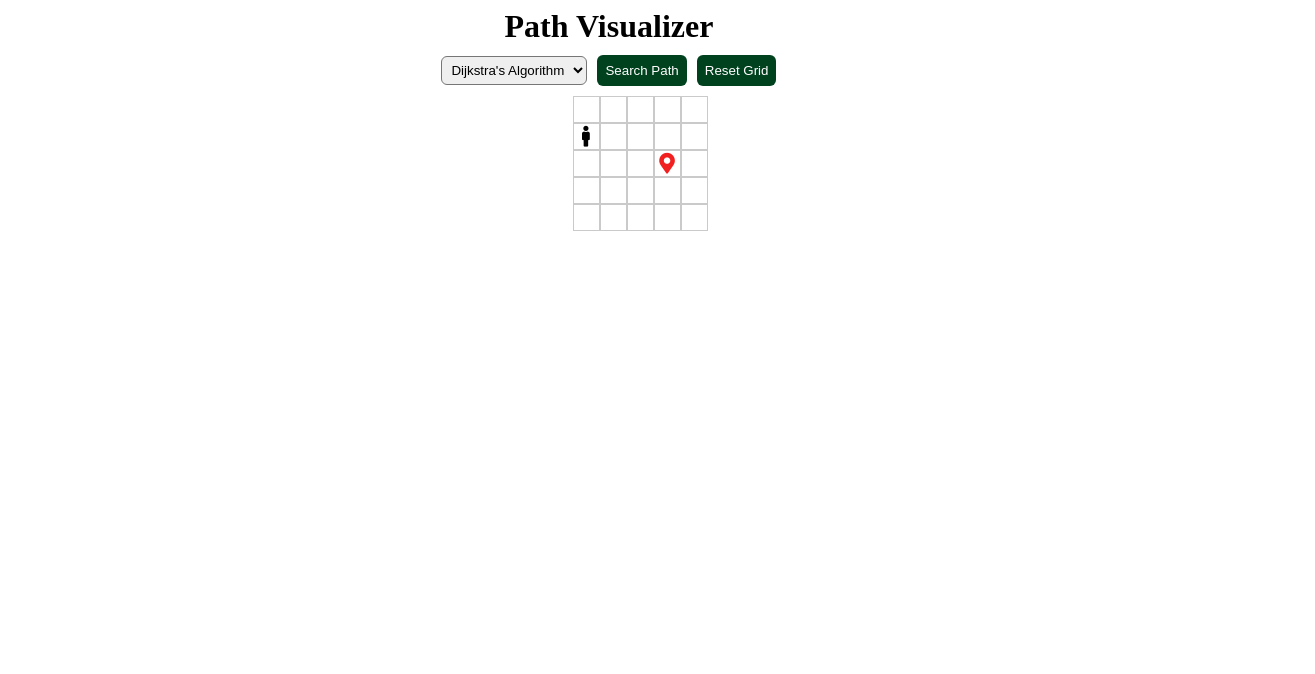
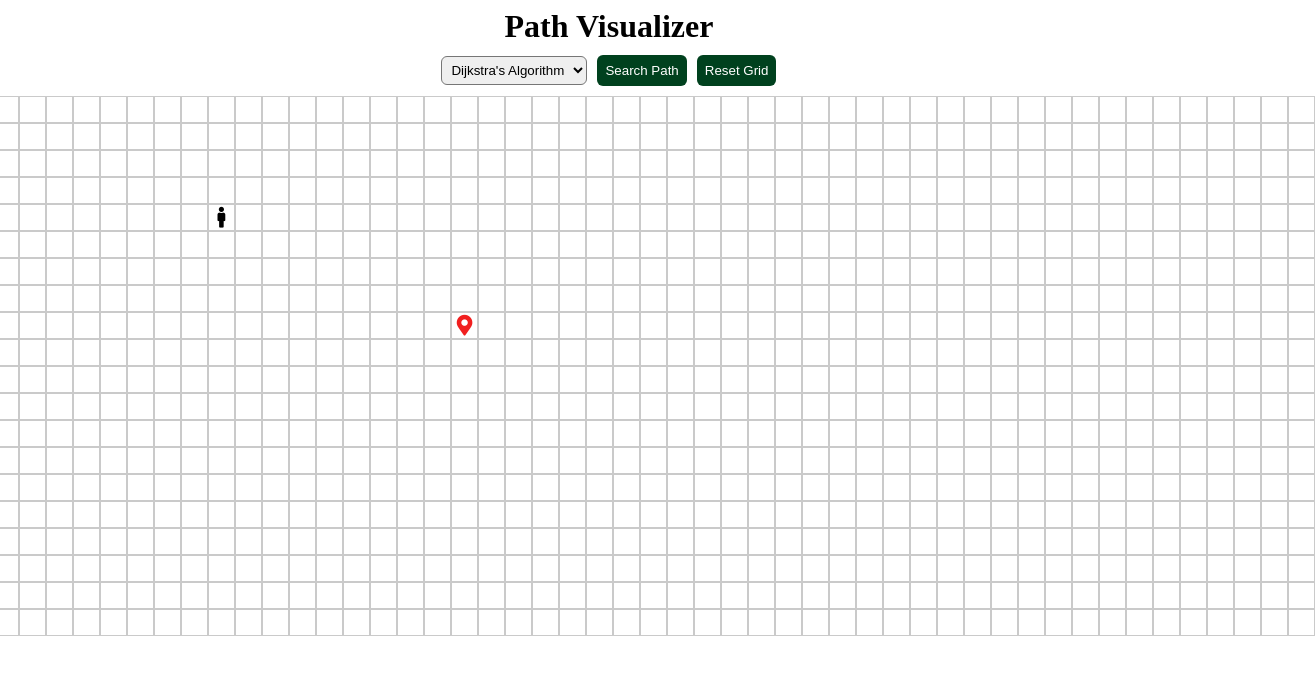
Before and after one commit to Blade365z/path-visualizer, a React (Create React App) app: page / in a window 1280 px wide. Shown: the top 674 px of the page, 1315 px wide, since content can reach past the window. Built offline with nearby package versions, Linux system fonts and the light colour scheme.

Commit message:
dijkstra's bug fixed : was unable to find optimal path

```diff
--- a/src/algorithms/dijkstra.js
+++ b/src/algorithms/dijkstra.js
@@ -10,7 +10,7 @@
 
 
 
-var visited = [];
+var visited = {};
 var weights = {};
 var parentMap = {};
 var graph = {};
@@ -19,18 +19,19 @@ function calulateShortest(neigh, selectedNode) {
         if (weights[neighbour]) {
             let currentWeight = weights[neighbour];
             let parent = selectedNode;
+            let child = neighbour;
             let totalWeight = 0;
-            while (parent) {
-                let tempNeigh = graph[parent];
-                totalWeight += tempNeigh[neighbour];
-                parent = parentMap[tempNeigh];
+            while (parent !== null) {
+                totalWeight += graph[parent][child]
+                child = parent;
+                parent = parentMap[parent]
             }
-            //Relaxation
+            // Relaxation
             if (totalWeight < currentWeight) {
                 weights[neighbour] = totalWeight;
                 parentMap[neighbour] = selectedNode;
-                parent = parentMap[parent];
             }
+
         }
     })
     //Find the minimum weighted node in the current context
@@ -38,20 +39,24 @@ function calulateShortest(neigh, selectedNode) {
         node: null,
         cost: Infinity
     };
+
     Object.keys(weights).map(node => {
-        if (weights[node] < min.cost && !visited.includes(node)) {
+        if (weights[node] < min.cost && !visited[node]) {
             min.cost = weights[node];
             min.node = node
         }
     });
     return min;
 }
+const calculateDistance = (source, destination) => {
 
-const Dijkstra = (data) => {
+}
+
+const Dijkstra = (data, source, destination) => {
     graph = data;
     //Initalization
-    let startNode = "5";
-    let finishNode = "13";
+    let startNode = source;
+    let finishNode = destination;
     Object.keys(graph).map(node => weights[node] = Infinity)
     Object.keys(graph).map(node => parentMap[node] = null)
     let selectedNode = startNode;
@@ -61,17 +66,21 @@ const Dijkstra = (data) => {
         parentMap[node] = selectedNode
     })
     //Analysing all nodes and computing the cost
-    Object.keys(graph).forEach(node => {
-        if (!visited.includes(selectedNode))
-            visited.push(selectedNode)
+    let graphLength = Object.keys(graph).length
+    for (let i = 0; i < graphLength; i++) {
+        visited[selectedNode] = true;
         let neighbours = graph[selectedNode];
         if (neighbours) {
             let min = calulateShortest(neighbours, selectedNode);
             selectedNode = min.node;
         }
-    })
-    //Backtrack
-    //Validating if the destination is reachable or not.
+        if (selectedNode === finishNode) {
+            break;
+        }
+    }
+
+    // //Backtrack
+    // //Validating if the destination is reachable or not.
     let parent = parentMap[finishNode];
     if (parent) {
         let path = [finishNode];
@@ -84,7 +93,8 @@ const Dijkstra = (data) => {
         //Printing the results
         return {
             path: path.reverse(),
-            cost: totalCost
+            cost: totalCost,
+            visited: visited
         }
     }
     else {
--- a/src/components/App.css
+++ b/src/components/App.css
@@ -18,7 +18,8 @@
 .grid {
   vertical-align: middle;
   display: grid;
-  grid-template-columns: repeat(5, 1fr);
+  grid-template-columns: repeat(50, 1fr);
+  grid-template-rows: repeat(20, 1fr);
 }
 
 .destination {
--- a/src/components/App.js
+++ b/src/components/App.js
@@ -6,31 +6,40 @@ import './App.css';
 
 
 import Dijkstra from '../algorithms/dijkstra';
-
-const initialzeObjectForGrid = (row, col) => {
-    //Grid Object Initalizer
-    /*
-        {
-            Node-Number:Type
-        }
-    */
+const graph = {
+    row: 20,
+    col: 50,
+    defaultSource: 209,
+    defaultDestination: 418,
+    source: 'SOURCE',
+    destination: 'DESTINATION',
+    obstacles: 'OBSTACLE',
+    path: 'PATH',
+}
+function initialzeObjectForGrid(row, col) {
     let object = {};
-    let source = 5;
-    let destination = 13;
+    let source = graph.defaultSource; //defaut Source
+    let destination = graph.defaultDestination; //default Destination
     for (let i = 0; i < (row * col); i++) {
         if (i === source)
-            object[i] = 'SOURCE';
+            object[i] = graph.source;
         else if (i === destination)
-            object[i] = 'DESTINATION'
+            object[i] = graph.destination
         else
-            object[i] = 'PATH'
+            object[i] = graph.path
     }
     return object;
 }
 const App = () => {
     const [GridData, setGridData] = useState(
-        initialzeObjectForGrid(5, 5)
+        initialzeObjectForGrid(graph.row, graph.col)
     );
+    const [ShortestPath, setShortestPath] = useState({});
+    const [VisitedNodes, setVistedNodes] = useState({});
+
+
+
+
     const setUpObstacles = useCallback((node, type) => {
         setGridData(prevState => ({
             ...prevState,
@@ -44,14 +53,14 @@ const App = () => {
             return ({
                 ...prevState,
                 [target]: typeTemp,
-                [source]: 'PATH',
+                [source]: graph.path,
             })
         });
     }
 
     const findPath = async () => {
-        const processedGraph = wrapperGraph(GridData, 5, 5);
-        const path = await Dijkstra(processedGraph);
+        const processedGraph = wrapperGraph(GridData, graph.row, graph.col);
+        const path = await Dijkstra(processedGraph.adjacencyList, processedGraph.source, processedGraph.destination);
         console.log(path)
     }
 
--- a/src/components/helper.js
+++ b/src/components/helper.js
@@ -14,7 +14,9 @@ export const debounce = (func, wait) => {
 
 export const wrapperGraph = (graphData, row, col) => {
     let adjacencyList = {}
+    let source, destination = null;
     Object.keys(graphData).map(key => {
+        graphData[key] === 'SOURCE' ? source = key : graphData[key] === 'DESTINATION' ? destination = key : destination = destination;
         adjacencyList[key] = {};
         let neighbours = [];
         parseInt(key) + col < row * col && neighbours.push(parseInt(key) + col)
@@ -23,19 +25,13 @@ export const wrapperGraph = (graphData, row, col) => {
         parseInt(key) - 1 > 0 && neighbours.push(parseInt(key) - 1)
         neighbours.forEach(node => {
             if (graphData[node] !== 'OBSTACLE') {
-                if (adjacencyList[node]) {
-                    if (adjacencyList[node][key]) {
-
-                    }
-                    else {
-                        adjacencyList[key][node] = 1;
-                    }
-                } else {
-                    adjacencyList[key][node] = 1;
-
-                }
+                adjacencyList[key][node] = 1;
             }
         })
     });
-    return adjacencyList
+    return {
+        adjacencyList: adjacencyList,
+        source: source,
+        destination: destination
+    }
 }
```
Also changed, not shown: src/index.js (line endings or trailing spaces).
